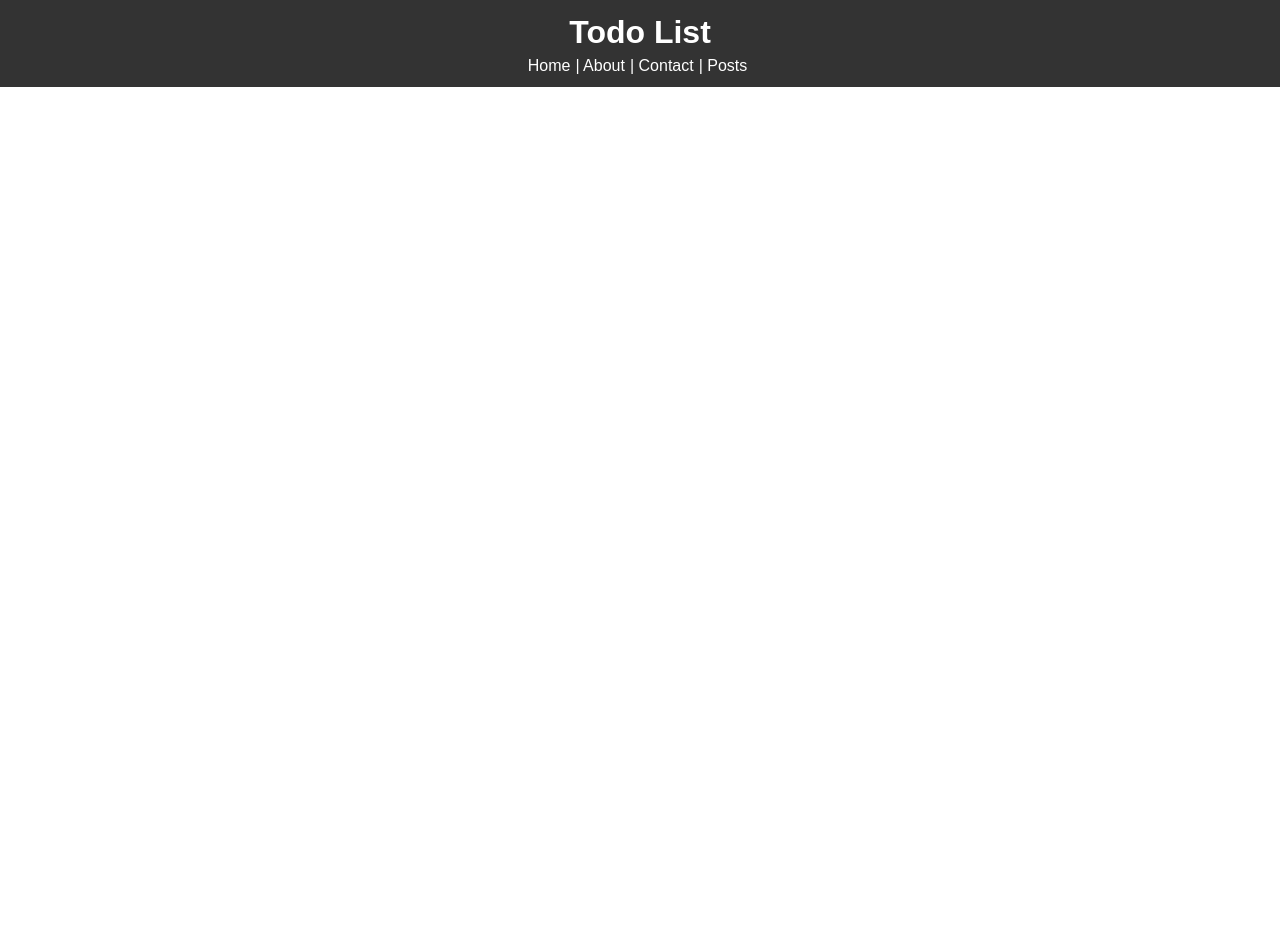
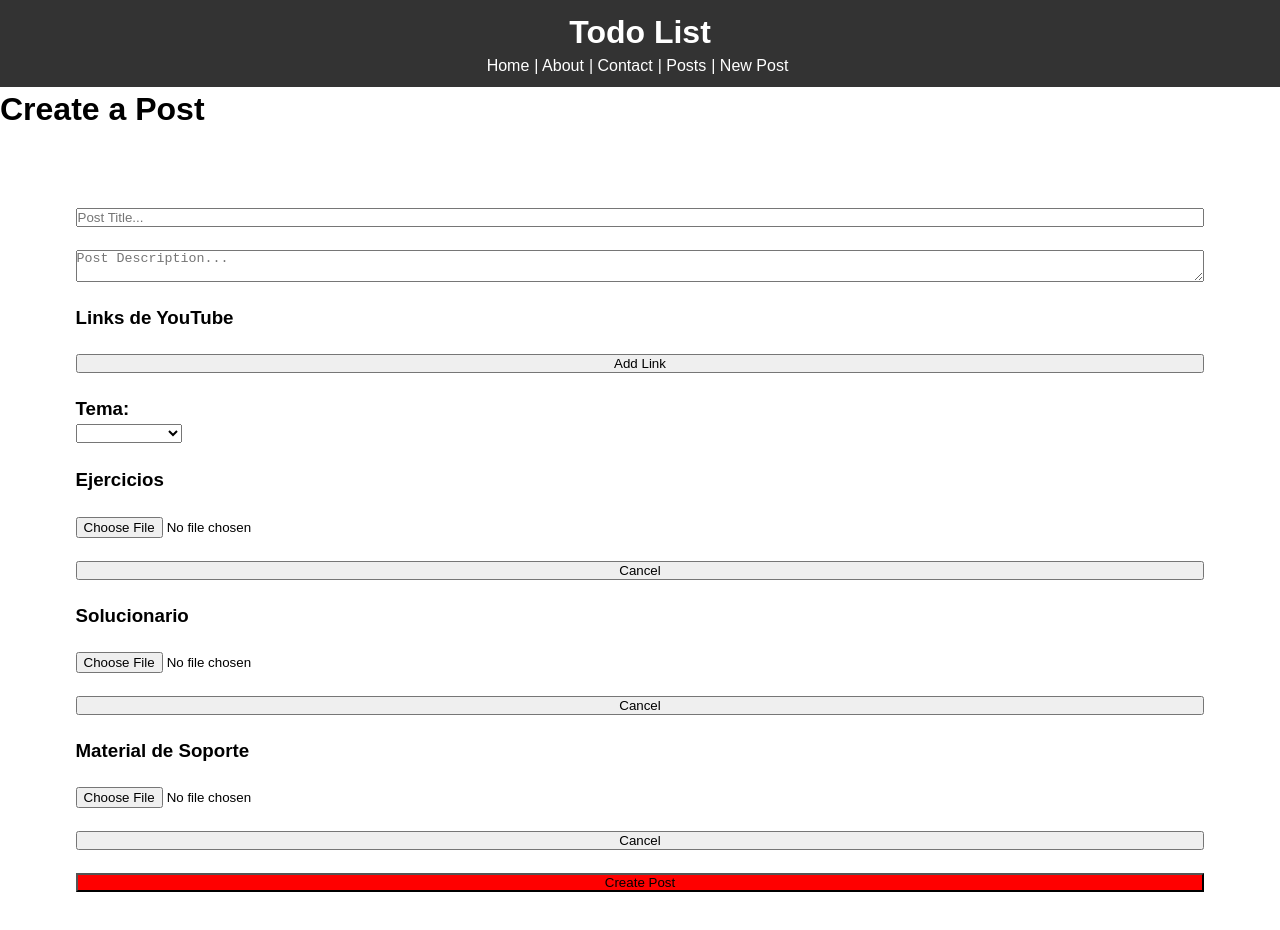
Before and after one commit to fresh-avocado/FirstVueProject, a Vue app: page /#/createpost in a window 1280 px wide. Shown: the top 930 px of the page. Before the commit the page ends 800 px from the top, so only its background shows below. Built offline with nearby package versions, Linux system fonts and the light colour scheme.

Commit message:
form completed, validation pending

```diff
--- a/package.json
+++ b/package.json
@@ -11,7 +11,8 @@
     "axios": "^0.18.0",
     "uuid": "^3.3.2",
     "vue": "^2.5.21",
-    "vue-router": "^3.0.1"
+    "vue-router": "^3.0.1",
+    "vuelidate": "^0.7.5"
   },
   "devDependencies": {
     "@vue/cli-plugin-babel": "^3.3.0",
--- /dev/null
+++ b/src/components/CreatePostForm.vue
@@ -0,0 +1,108 @@
+<template>
+     <div class="new-post-form">
+          <input v-model="title" placeholder="Post Title..." class="post-title form-element">
+          <!-- <span class="error" v-if="!$v.postTitle.required">Post title is required.</span> -->
+          <textarea v-model="description" placeholder="Post Description..." class="post-description form-element"></textarea>
+          <!-- <span class="error" v-if="!$v.postDescription.required">Post title is required.</span> -->
+          <h3 class="form-element">Links de YouTube</h3>
+          <input class="form-element" v-for="i in youtubeLinksCount" v-bind:key="i" placeholder="Link ...">
+          <button class="form-element" v-on:click="youtubeLinksCount++">Add Link</button>
+          <button class="form-element" v-if="youtubeLinksCount > 0" v-on:click="youtubeLinksCount--">Remove Link</button>
+          <div class="topic-dropdown form-element">
+               <h3>Tema:</h3>
+               <select v-model="selectedTopic">
+                    <option disabled value="">Please a topic</option>
+                    <option v-for="(item, index) in topics" v-bind:key="item">{{index}}</option>
+               </select>
+               <!-- <span class="error" v-if="!$v.selectedTopic.required">Post title is required.</span> -->
+          </div>
+          <div v-if="selectedTopic" class="subtopic-dropdown form-element">
+               <h3>Subtema:</h3>
+               <select v-model="selectedSubtopic">
+                    <option disabled value="">Please a subtopic</option>
+                    <option v-for="subtopic in topics[selectedTopic]" v-bind:key="subtopic">{{subtopic}}</option>
+               </select>
+               <!-- <span class="error" v-if="!$v.selectedSubtopic.required">Post title is required.</span> -->
+          </div>
+          <h3 class="form-element">Ejercicios</h3>
+               <input class="form-element" type="file" accept=".pdf" id="ejercicio">
+               <button class="cancel-file-selection form-element" v-on:click="deleteSelectedFile('ejercicio')">Cancel</button>
+          <h3 class="form-element">Solucionario</h3>
+               <input class="form-element" type="file" accept=".pdf" id="solucionario">
+               <button class="cancel-file-selection form-element" v-on:click="deleteSelectedFile('solucionario')">Cancel</button>
+          <h3 class="form-element">Material de Soporte</h3>
+               <input class="form-element" type="file" accept=".pdf" id="material">
+               <button class="cancel-file-selection form-element" v-on:click="deleteSelectedFile('material')">Cancel</button>
+          <button type="submit" class="form-element submit-post">Create Post</button>
+     </div>
+</template>
+
+<script>
+import { required, minLength, between } from 'vuelidate/lib/validators';
+
+export default {
+     name: 'NewPostForm',
+     data() {
+          return {
+               formErrors: [],
+               postTitle: null,
+               postDescription: null,
+               youtubeLinksCount: 0,
+               youtubeLinks: [],
+               selectedTopic: null,
+               selectedSubtopic: null,
+               topics: {
+                    'Matemática': ['Ecuaciones', 'Geometría'],
+                    'Física': ['MRU', 'Leyes de Newton'],
+                    'Química': ['Ácidos y Bases', 'Estequiometría'],
+                    'Biología': ['Genética Mendeliana', 'Células']
+               }
+          }
+     },
+     // las validaciones no funcionan aun, TODO: arreglarlas
+     validations: {
+          postTitle: {
+               required,
+               minLength: minLength(10)
+          },
+          postDescription: {
+               required,
+               between: between(50, 500)
+          },
+          selectedTopic: {
+               required
+          },
+          selectedSubtopic: {
+               required
+          }
+     },
+     methods: {
+          deleteSelectedFile(name) {
+               if (name == "ejercicio" || name == "solucionario" || name == "material") {
+                    document.getElementById(name).value = "";
+               } else {
+                    console.log("Invalid name passed to deleteSelectedFile funtion.");
+               }
+          }
+     }
+}
+</script>
+
+<style scoped>
+
+.new-post-form {
+     display: flex;
+     flex-direction: column;
+     padding: 5%;
+}
+
+.form-element {
+     margin: 1%;
+}
+
+.submit-post {
+     background-color: red;
+}
+
+
+</style>
--- a/src/components/Post.vue
+++ b/src/components/Post.vue
@@ -7,7 +7,7 @@
           <p>Author: {{post.author.firstName}} {{post.author.lastName}}</p>
           <p>Topic: {{post.topic.topic}}</p>
           <p>Subtopic: {{post.subtopic.subtopic}}</p>
-          <p>Validated: {{post.validated ? "Yes": "No"}}</p>
+          <!-- <p>Validated: {{post.validated ? "Yes": "No"}}</p> -->
           <div v-if="post.videos && post.videos.length > 0">
                <h4>Videos de YouTube</h4>
                <div class="videos" v-bind:key="i" v-for="(videolink, i) in post.videos">
--- a/src/components/layout/Header.vue
+++ b/src/components/layout/Header.vue
@@ -5,7 +5,8 @@
       <router-link class="link" to="/">Home</router-link>|
       <router-link class="link" to="/about">About</router-link>|
       <router-link class="link" to="/contact">Contact</router-link>|
-      <router-link class="link" to="/posts">Posts</router-link>
+      <router-link class="link" to="/posts">Posts</router-link>|
+      <router-link class="link" to="/createpost">New Post</router-link>
     </div>
   </header>
 </template>
--- a/src/main.js
+++ b/src/main.js
@@ -1,6 +1,9 @@
 import Vue from 'vue'
 import App from './App.vue'
 import router from './router'
+import Vuelidate from 'vuelidate'
+
+Vue.use(Vuelidate)
 
 Vue.config.productionTip = false
 
--- a/src/router.js
+++ b/src/router.js
@@ -28,6 +28,11 @@ export default new Router({
       path: '/posts',
       name: 'posts',
       component: () => import(/* webpackChunkName: "posts" */ './views/Posts.vue')
+    },
+    {
+      path: '/createpost',
+      name: 'createpost',
+      component: () => import(/* webpackChunkName: "createpost" */ './views/CreatePost.vue')
     }
   ]
 })
--- /dev/null
+++ b/src/views/CreatePost.vue
@@ -0,0 +1,23 @@
+<template>
+     <div class="create-post">
+          <h1 class="create-post-title">Create a Post</h1>
+          <CreatePostForm></CreatePostForm>
+     </div>
+</template>
+
+<script>
+import CreatePostForm from '../components/CreatePostForm.vue';
+
+export default {
+     name: 'CreatePost',
+     components: {
+          CreatePostForm
+     }
+}
+</script>
+
+<style>
+
+
+
+</style>
--- a/src/views/Posts.vue
+++ b/src/views/Posts.vue
@@ -21,7 +21,8 @@ export default {
      },
      created() {
           axios.get('http://localhost:8080/post')
-          .then(response => this.posts = response.data) // .data !!!!!!!
+          // fetch all validated posts
+          .then(response => this.posts = response.data.filter(post => post.validated)) // .data !!!!!!!
           .catch(error => console.log("Error when fetching Pachay posts."));
      }
 }
```
Also changed, not shown: 2 other files (tests, documents, lock files or other folders).
